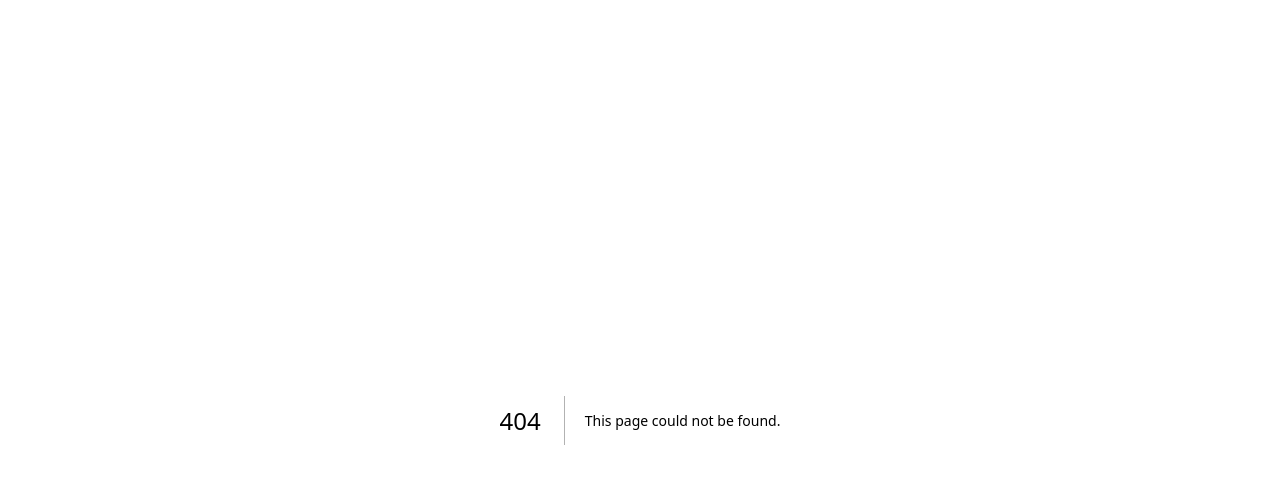
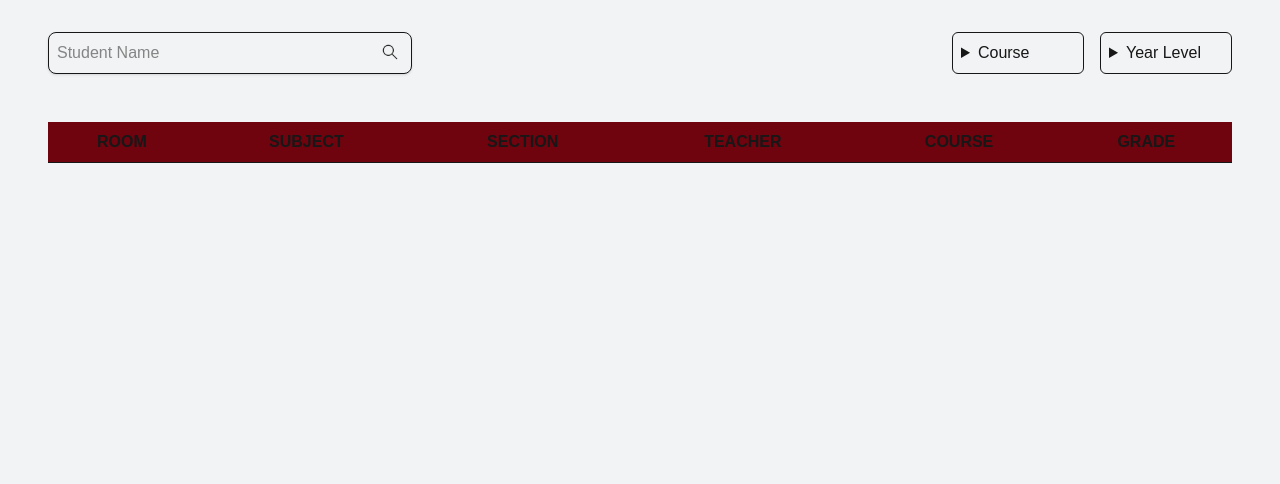
Before and after one commit to Joshclxx/NFSMIS-Capstone, a Next.js app: page /admin/learning-module in a window 1280 px wide. Before the commit this address had no page. Shown: the top 484 px of the page. Built offline with nearby package versions, Linux system fonts and the light colour scheme.

Commit message:
Added learning module component but need to modify

```diff
--- /dev/null
+++ b/src/app/admin/learning-module/page.tsx
@@ -0,0 +1,91 @@
+"use client";
+
+import React from "react";
+import SectionContainer from "@/components/SectionContainer";
+
+export default function Portal() {
+  const information = [
+    {
+      room: 204,
+      subject: "Capstone Project",
+      section: "41A1",
+      teacher: "Dante Ador",
+      course: "BSIS",
+      grade: 1.25,
+    },
+  ];
+
+  return (
+    <SectionContainer background="mt-12 px-4">
+      <div className="flex justify-between gap-4 w-full">
+        {/* SEARCH & DROPDOWN */}
+        <div className="relative w-[364px]">
+          <img
+            src="/icons/search-icon.svg"
+            alt="Icon"
+            width={21}
+            className="absolute right-3 top-2.5 w-5 h-5 cursor-pointer"
+          />
+          <input
+            type="text"
+            placeholder="Student Name"
+            className="rounded-lg bg-background border shadow p-2 w-full focus:outline-none focus:ring-1"
+          />
+        </div>
+        <div className="flex justify-between gap-4">
+          <div className="relative w-[132px]">
+            <details className="group">
+              <summary className="bg-background p-2 border rounded-md cursor-pointer">
+                Course
+              </summary>
+              <ul className="absolute left-0 mt-1 w-full bg-background border rounded-md shadow-md p-2 z-20">
+                <li>BSIS</li>
+                <li>BSA</li>
+                <li>BSAIS</li>
+                <li>BSTM</li>
+                <li>BSCRIM</li>
+                <li>BTVTED</li>
+              </ul>
+            </details>
+          </div>
+          <div className="relative w-[132px]">
+            <details className="group">
+              <summary className="bg-background p-2 border rounded-md cursor-pointer">
+                Year Level
+              </summary>
+              <ul className="absolute left-0 mt-1 w-full bg-background border rounded-md shadow-md p-2 z-20">
+                <li>1st Year</li>
+                <li>2nd Year</li>
+                <li>3rd Year</li>
+                <li>4th Year</li>
+              </ul>
+            </details>
+          </div>
+        </div>
+      </div>
+
+      {/* TABLE */}
+      <div className="overflow-x-auto mt-12">
+        <table className="min-w-full border-white body-text text-textWhite text-center">
+          <thead>
+            <tr className="bg-primary">
+              <th className="py-2 border-b">ROOM</th>
+              <th className="py-2 border-b">SUBJECT</th>
+              <th className="py-2 border-b">SECTION</th>
+              <th className="py-2 border-b">TEACHER</th>
+              <th className="py-2 border-b">COURSE</th>
+              <th className="py-2 border-b">GRADE</th>
+            </tr>
+          </thead>
+          {/* <tbody>
+            {information.map((list) => (
+                <tr key={list.}>
+
+                </tr>
+            ))}
+          </tbody> */}
+        </table>
+      </div>
+    </SectionContainer>
+  );
+}
```
